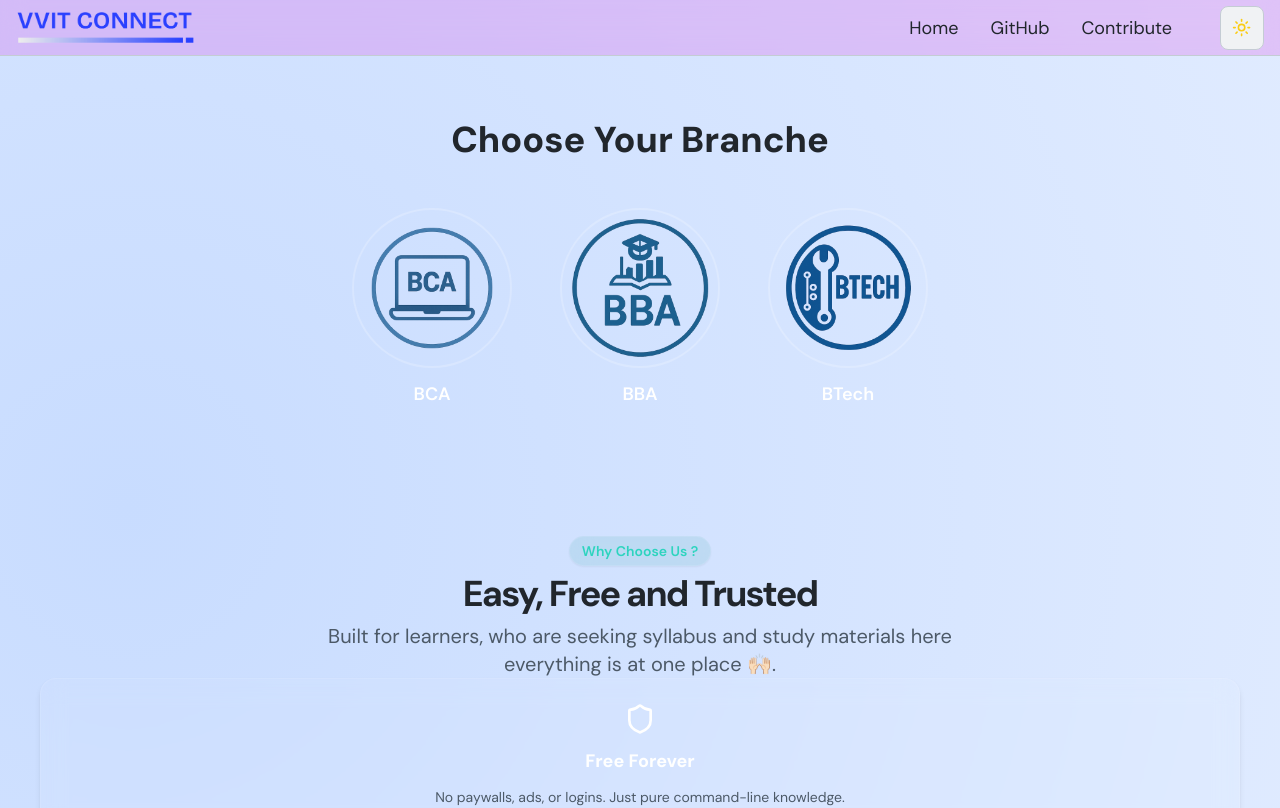
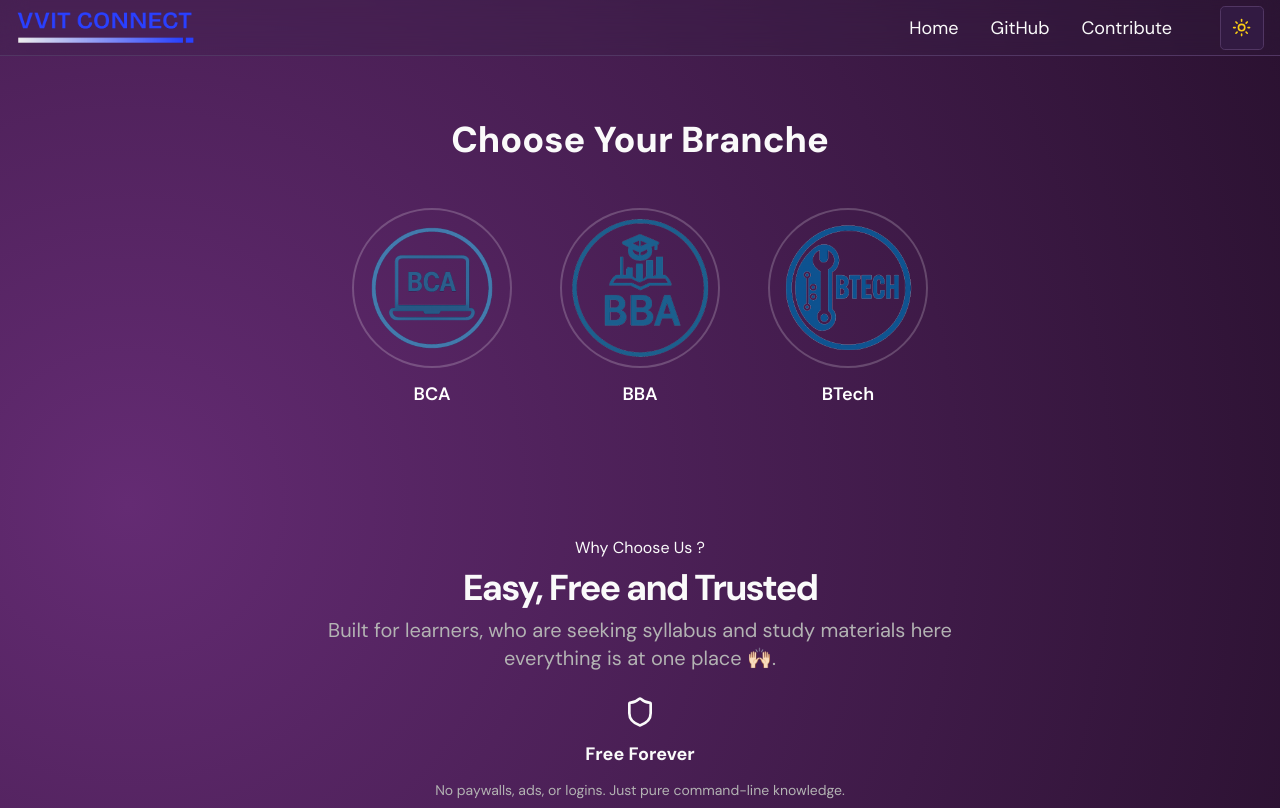
Before and after one commit to pyKinsu/VVITConnect, a Next.js app: page / in a window 1280 px wide. Shown: the top 808 px of the page. Built offline with nearby package versions, Linux system fonts and the light colour scheme.

Commit message:
Update globals.css

```diff
--- a/src/app/globals.css
+++ b/src/app/globals.css
@@ -4,79 +4,74 @@
 
 @layer base {
   :root {
-  /* Background & text */
-  --background: 210 20% 98%;      /* Soft off-white */
-  --foreground: 210 15% 15%;      /* Dark text for readability */
-  --card: 210 15% 95%;            /* Slightly off-white card */
-  --card-foreground: 210 15% 15%; /* Dark text inside cards */
-  --popover: 210 20% 97%;         /* Subtle popovers */
-  --popover-foreground: 210 15% 15%;
+    /* Day Mode (Deep purple + dark linear blend) */
+    --background: 276 44% 12%;
+    --foreground: 0 0% 98%;
+    --card: 276 44% 18%;
+    --card-foreground: 0 0% 98%;
+    --popover: 276 44% 12%;
+    --popover-foreground: 0 0% 98%;
+    --primary: 289 70% 65%;
+    --primary-foreground: 0 0% 100%;
+    --secondary: 290 20% 25%;
+    --secondary-foreground: 0 0% 100%;
+    --muted: 276 30% 16%;
+    --muted-foreground: 0 0% 70%;
+    --accent: 276 30% 20%;
+    --accent-foreground: 0 0% 100%;
+    --destructive: 0 84.2% 60.2%;
+    --destructive-foreground: 0 0% 100%;
+    --border: 276 30% 30%;
+    --input: 276 30% 30%;
+    --ring: 276 70% 40%;
+    --radius: 0.3rem;
 
-  /* Primary & Accent */
-  --primary: 220 90% 55%;         /* Calm, trustworthy blue */
-  --primary-foreground: 0 0% 100%;/* White text */
-  --secondary: 173 58% 39%;       /* Teal for highlights/buttons */
-  --secondary-foreground: 0 0% 100%;
-  --accent: 300 70% 50%;          /* Purple accent for badges/buttons */
-  --accent-foreground: 0 0% 100%;
+    --chart-1: 12 76% 61%;
+    --chart-2: 173 58% 39%;
+    --chart-3: 197 37% 24%;
+    --chart-4: 43 74% 66%;
+    --chart-5: 27 87% 67%;
 
-  /* Muted & destructive */
-  --muted: 210 15% 85%;           /* Light gray for subtle elements */
-  --muted-foreground: 210 15% 35%;
-  --destructive: 0 80% 55%;       /* Red for destructive actions */
-  --destructive-foreground: 0 0% 100%;
-
-  /* Borders, inputs & rings */
-  --border: 210 15% 80%;
-  --input: 210 15% 90%;
-  --ring: 220 90% 65%;
-  --radius: 0.5rem;
-
-  /* Charts */
-  --chart-1: 220 90% 55%;
-  --chart-2: 173 58% 39%;
-  --chart-3: 45 70% 55%;
-  --chart-4: 300 70% 50%;
-  --chart-5: 30 80% 60%;
-
-  /* Background gradient */
-  --bg-gradient: radial-gradient(circle farthest-corner at 10% 20%, rgba(200, 220, 255, 1) 0%, rgba(240, 245, 255, 1) 90%);
-}
-
+    --bg-gradient: radial-gradient(
+      circle farthest-corner at 10% 20%,
+      rgba(100, 43, 115, 1) 0%,
+      rgba(4, 0, 4, 1) 90%
+    );
+  }
 
   .dark {
-  --background: 210 15% 8%;      /* Dark blue/gray background */
-  --foreground: 210 15% 95%;     /* Light text */
-  --card: 210 15% 12%;            /* Dark card background */
-  --card-foreground: 210 15% 95%;
-  --popover: 210 15% 10%;
-  --popover-foreground: 210 15% 95%;
+    --background: 0 0% 0%; /* pure black */
+    --foreground: 0 0% 96%;
+    --card: 0 0% 4%;
+    --card-foreground: 0 0% 98%;
+    --popover: 0 0% 0%;
+    --popover-foreground: 0 0% 98%;
+    --primary: 270 60% 50%;
+    --primary-foreground: 0 0% 100%;
+    --secondary: 0 0% 8%;
+    --secondary-foreground: 0 0% 98%;
+    --muted: 0 0% 12%;
+    --muted-foreground: 0 0% 70%;
+    --accent: 0 0% 10%;
+    --accent-foreground: 0 0% 98%;
+    --destructive: 0 62.8% 30.6%;
+    --destructive-foreground: 0 0% 98%;
+    --border: 0 0% 15%;
+    --input: 0 0% 14.9%;
+    --ring: 0 0% 83.1%;
 
-  --primary: 220 90% 55%;         /* Same calm blue for consistency */
-  --primary-foreground: 0 0% 100%;
-  --secondary: 173 58% 39%;       /* Teal highlights */
-  --secondary-foreground: 0 0% 100%;
-  --accent: 300 70% 60%;          /* Slightly brighter purple accent */
-  --accent-foreground: 0 0% 100%;
+    --chart-1: 220 70% 50%;
+    --chart-2: 160 60% 45%;
+    --chart-3: 30 80% 55%;
+    --chart-4: 280 65% 60%;
+    --chart-5: 340 75% 55%;
 
-  --muted: 210 15% 20%;           /* Dark muted elements */
-  --muted-foreground: 210 15% 60%;
-  --destructive: 0 80% 55%;
-  --destructive-foreground: 0 0% 100%;
-
-  --border: 210 15% 25%;
-  --input: 210 15% 15%;
-  --ring: 220 90% 65%;
-
-  /* Charts */
-  --chart-1: 220 90% 55%;
-  --chart-2: 173 58% 39%;
-  --chart-3: 45 70% 55%;
-  --chart-4: 300 70% 50%;
-  --chart-5: 30 80% 60%;
-
-  --bg-gradient: radial-gradient(circle farthest-corner at 10% 20%, rgba(10, 15, 30, 1) 0%, rgba(15, 20, 40, 1) 90%);
-}
+    --bg-gradient: radial-gradient(
+      circle farthest-corner at 10% 20%,
+      rgba(0, 0, 0, 1) 0%,
+      rgba(10, 0, 10, 1) 90%
+    );
+  }
 
   * {
     @apply border-border;
@@ -164,12 +159,3 @@
     }
   }
 }
-
-/* tailwind.css or globals.css */
-.section-badge {
-  @apply inline-block rounded-full bg-teal-600/10 px-3 py-1 text-sm font-semibold text-teal-400 backdrop-blur-md shadow-sm border border-white/10;
-}
-
-.section-box {
-  @apply rounded-2xl border border-white/10 bg-white/5 p-6 text-white shadow-md backdrop-blur-md transition-all hover:scale-[1.03] hover:shadow-lg hover:border-teal-500/30;
-}
```
